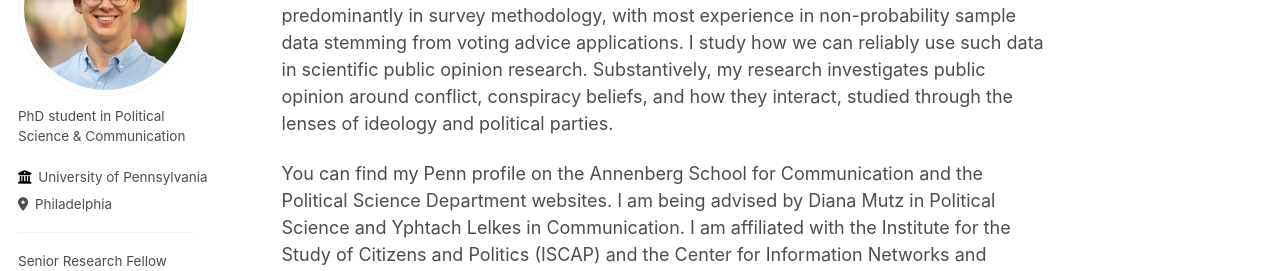
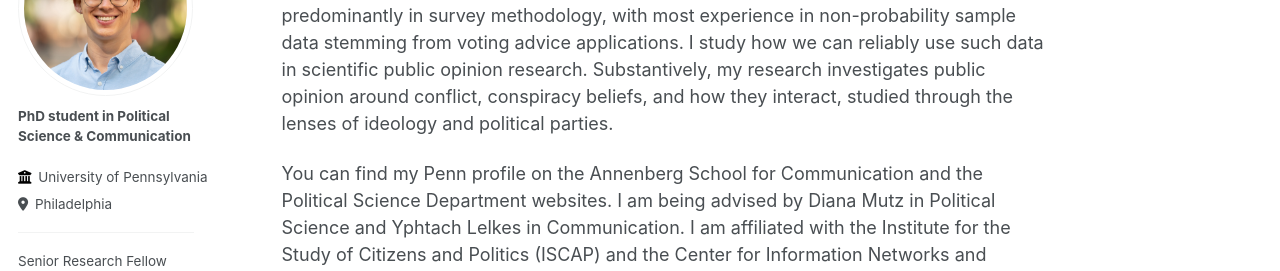
Before and after one commit to tomwetienne/tomwetienne.github.io, a Jekyll site: the page built from _pages/about.md, in a window 1280 px wide. Shown: the part 185-456 px from the top of the page. Built offline with Jekyll 4.4.1, drawn with Linux system fonts in a browser that asks for light colours; some web fonts are replaced.

Commit message:
Update author-profile.html

```diff
--- a/_includes/author-profile.html
+++ b/_includes/author-profile.html
@@ -18,7 +18,7 @@
   <div class="author__content">
     <!--<h3 class="author__name">{{ author.name }}</h3>-->
     {% if author.pronouns %}<p class="author__pronouns">{{ author.pronouns }}</p>{% endif %}
-    {% if author.bio1 %}<p class="author__bio">{{ author.bio1 }}</p>{% endif %}
+    {% if author.bio1 %}<p class="author__bio"><strong>{{ author.bio1 }}</strong></p>{% endif %}
   </div>
 
   <div class="author__urls-wrapper">
```
